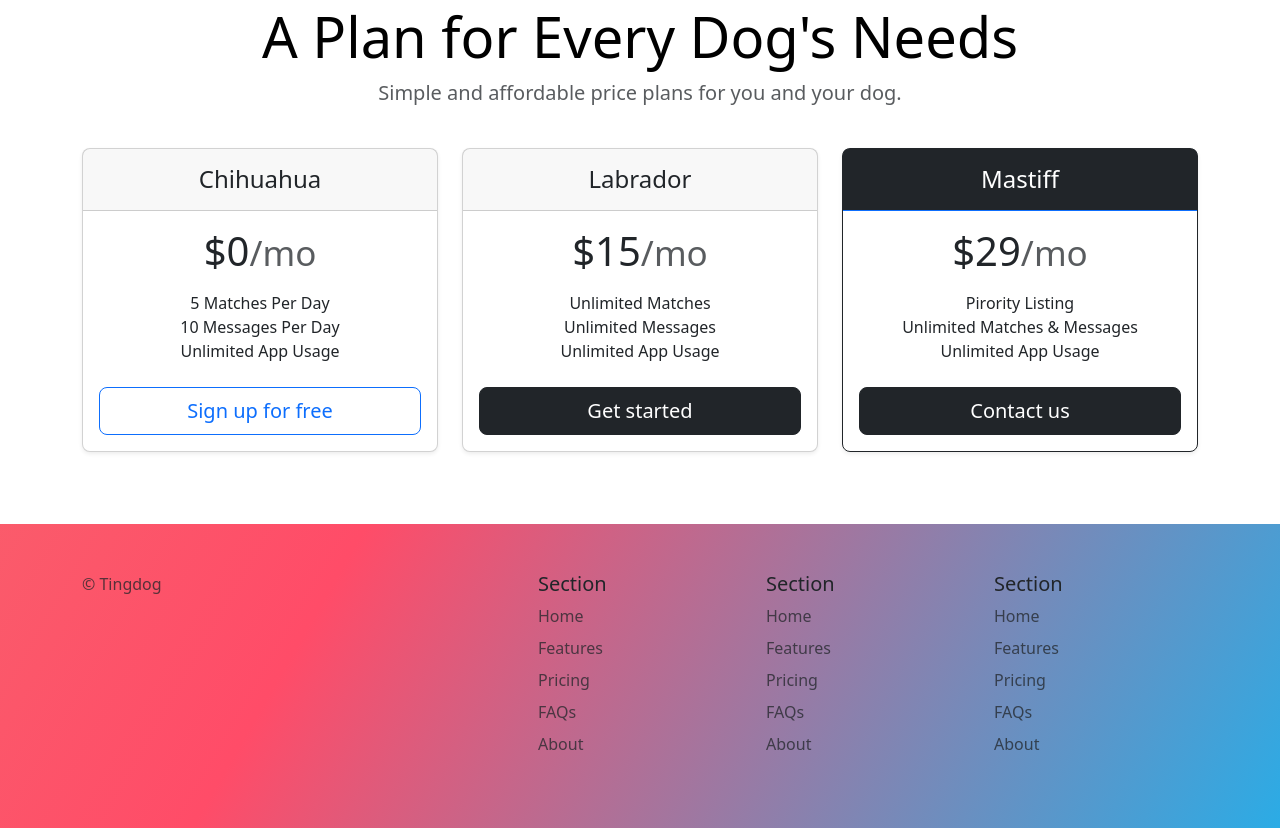
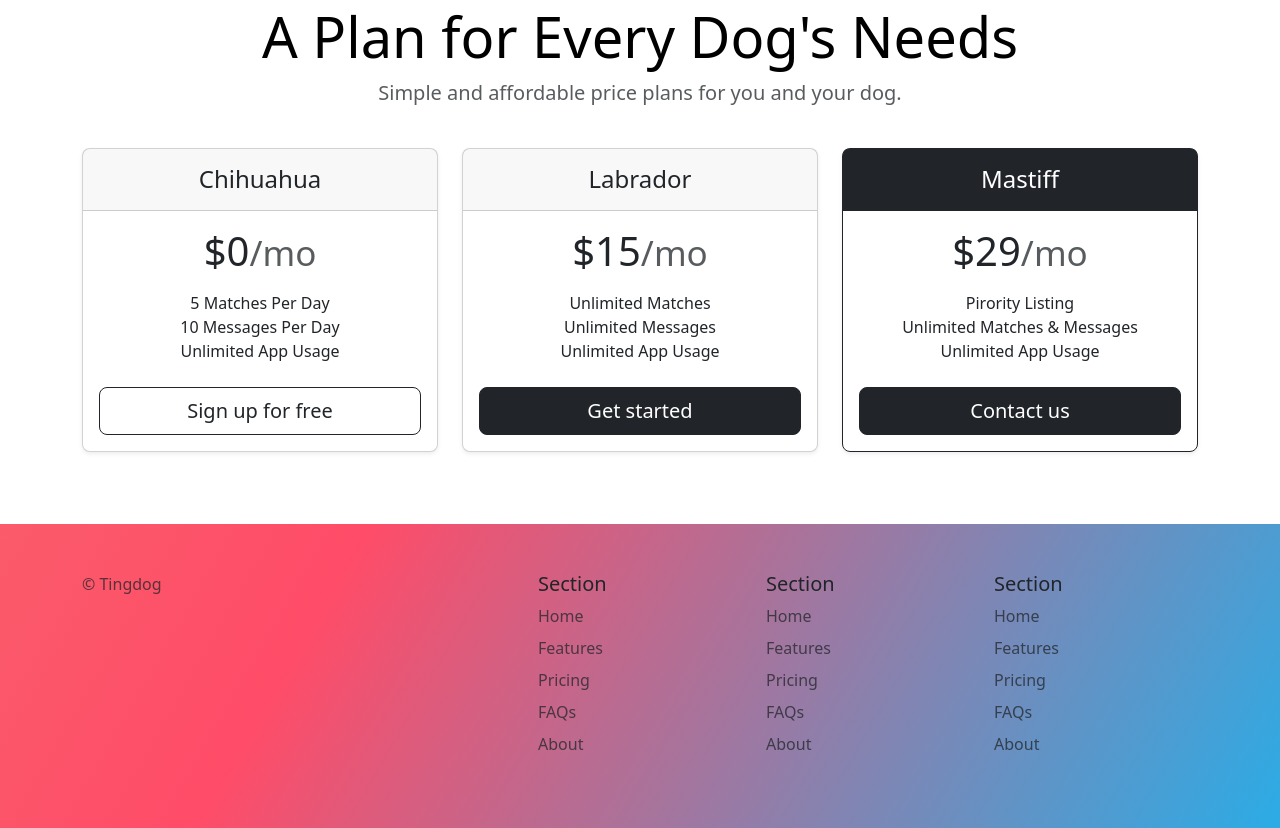
Before and after one commit to n1az7/tinder_for_dog, a plain HTML site: page index.html in a window 1280 px wide. Shown: the part 1428-2256 px from the top of the page. Drawn offline with nearby package versions, Linux system fonts and the light colour scheme.

Commit message:
Add files via upload

```diff
--- a/index.html
+++ b/index.html
@@ -194,7 +194,7 @@
                 </ul>
                 <button
                   type="button"
-                  class="w-100 btn btn-lg btn-outline-primary"
+                  class="w-100 btn btn-lg btn-outline-dark"
                 >
                   Sign up for free
                 </button>
@@ -223,7 +223,7 @@
           </div>
           <div class="col">
             <div class="card mb-4 rounded-3 shadow-sm border-dark">
-              <div class="card-header py-3 text-bg-dark border-primary">
+              <div class="card-header py-3 text-bg-dark border-dark">
                 <h4 class="my-0 fw-normal">Mastiff</h4>
               </div>
               <div class="card-body">
```
